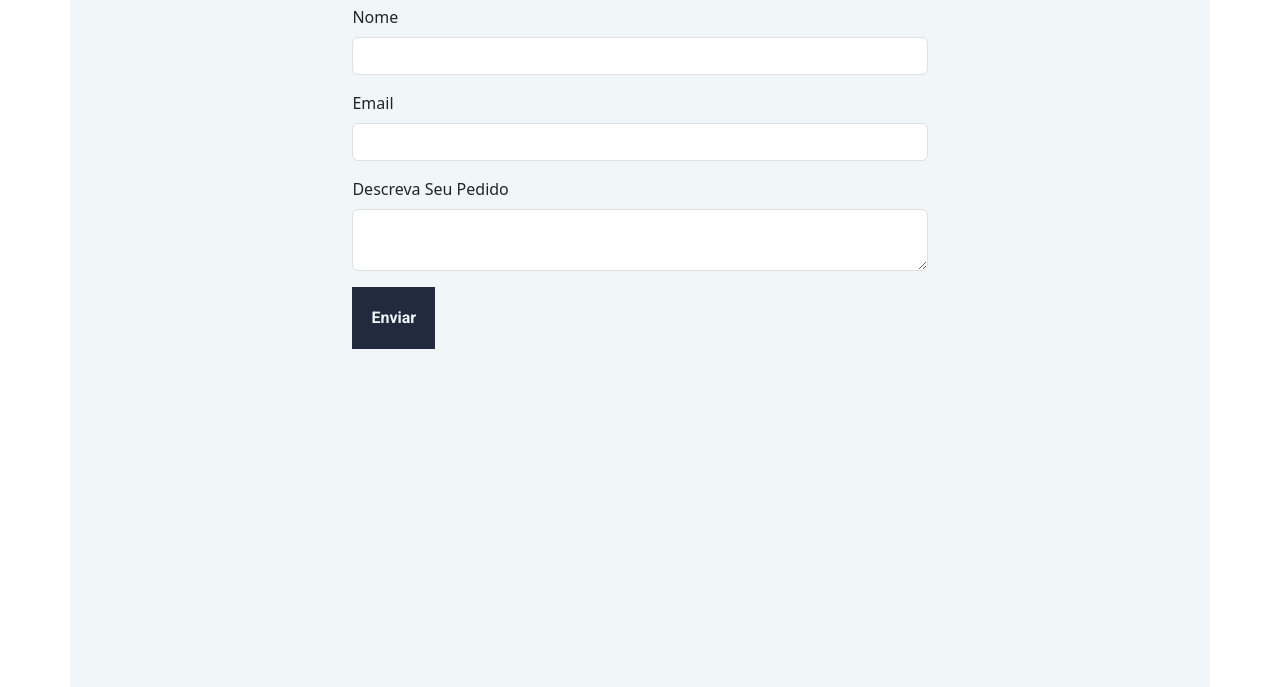
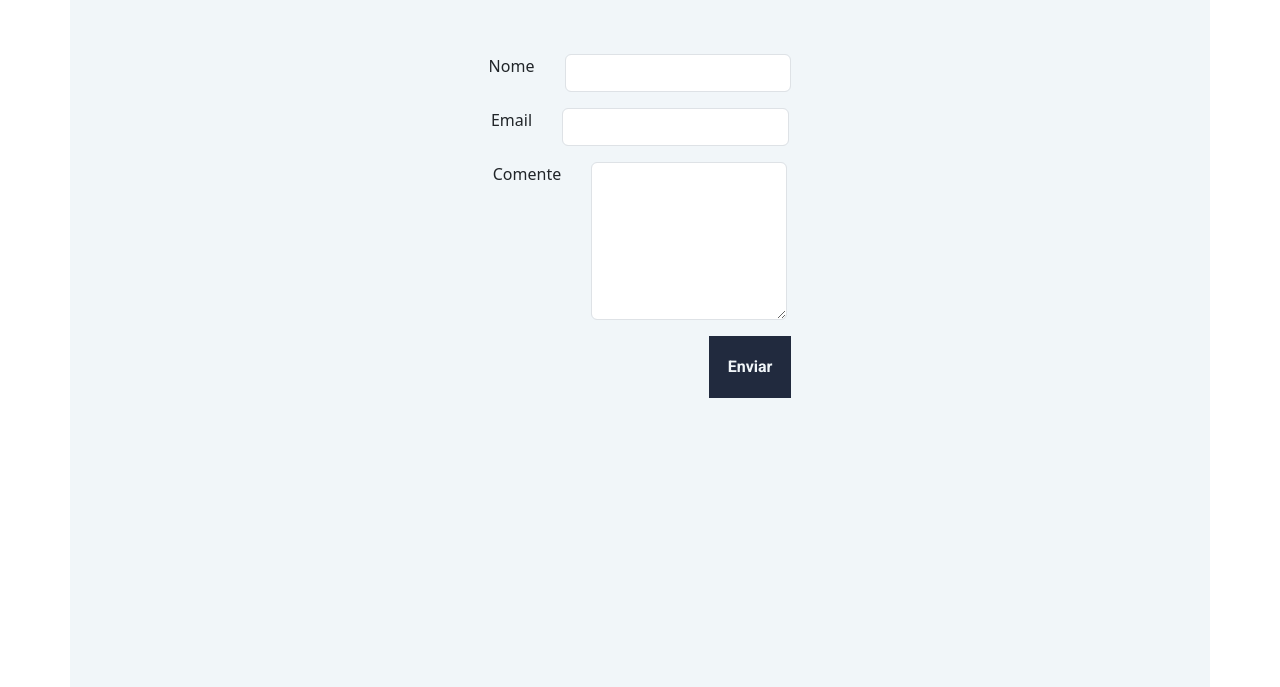
Before and after one commit to bruic87/DIGITAL-STORE, a plain HTML site: page form.html in a window 1280 px wide. Shown: the part 158-845 px from the top of the page. Drawn offline with nearby package versions, Linux system fonts and the light colour scheme.

Commit message:
'finalizacao da aula pratica 1'

```diff
--- a/form.html
+++ b/form.html
@@ -19,20 +19,20 @@
       </header>
       <main class="container">
           <h1 class="container__titulo">Formulário de Contato</h1>
-          <form class="row g-3">
-            <div class="col-md-8">
+          <form class="container__labels row g-3">
+            <div class="labels col-md-8">
               <label for="inputName" class="form-label">Nome</label>
               <input type="text" class="form-control" id="inputName">
             </div>
-            <div class="col-md-8">
+            <div class="labels col-md-8">
               <label for="inputPassword4" class="form-label">Email</label>
               <input type="email" class="form-control" id="inputEmail">
             </div>
-            <div class="col-md-8">
-              <label class="form-label">Descreva Seu Pedido</label>
-              <textarea class="placeholder-lg form-control" aria-label="With textarea"></textarea>
+            <div class="labels col-md-8">
+              <label class="space form-label">Comente</label>
+              <textarea rows="6" class="form-control" aria-label="With textarea"></textarea>
             </div>
-            <div class="container__botao col-md-8">
+            <div class="container__botao">
               <button type="submit" class="botao__link">Enviar</button>
             </div>
           </form>
--- a/style.css
+++ b/style.css
@@ -208,17 +208,25 @@
     justify-content: center;
 }
 
-.container .botao__link {
+.container__botao {
+    text-align: right;
+}
+
+
+.container__botao .botao__link {
     font-size: 1rem;
     padding: 1rem;
     border-radius: 0%;
 }
 
-.container .row{
-    display: flex;
-    flex-direction: row;
+.container__labels {
+    margin-top: 3%;
+    flex-direction: column;
+    align-items: center;
 }
 
-textarea {
-
+.labels {
+    display: flex;
+    gap: 10%;
+    width: auto;
 }
```
